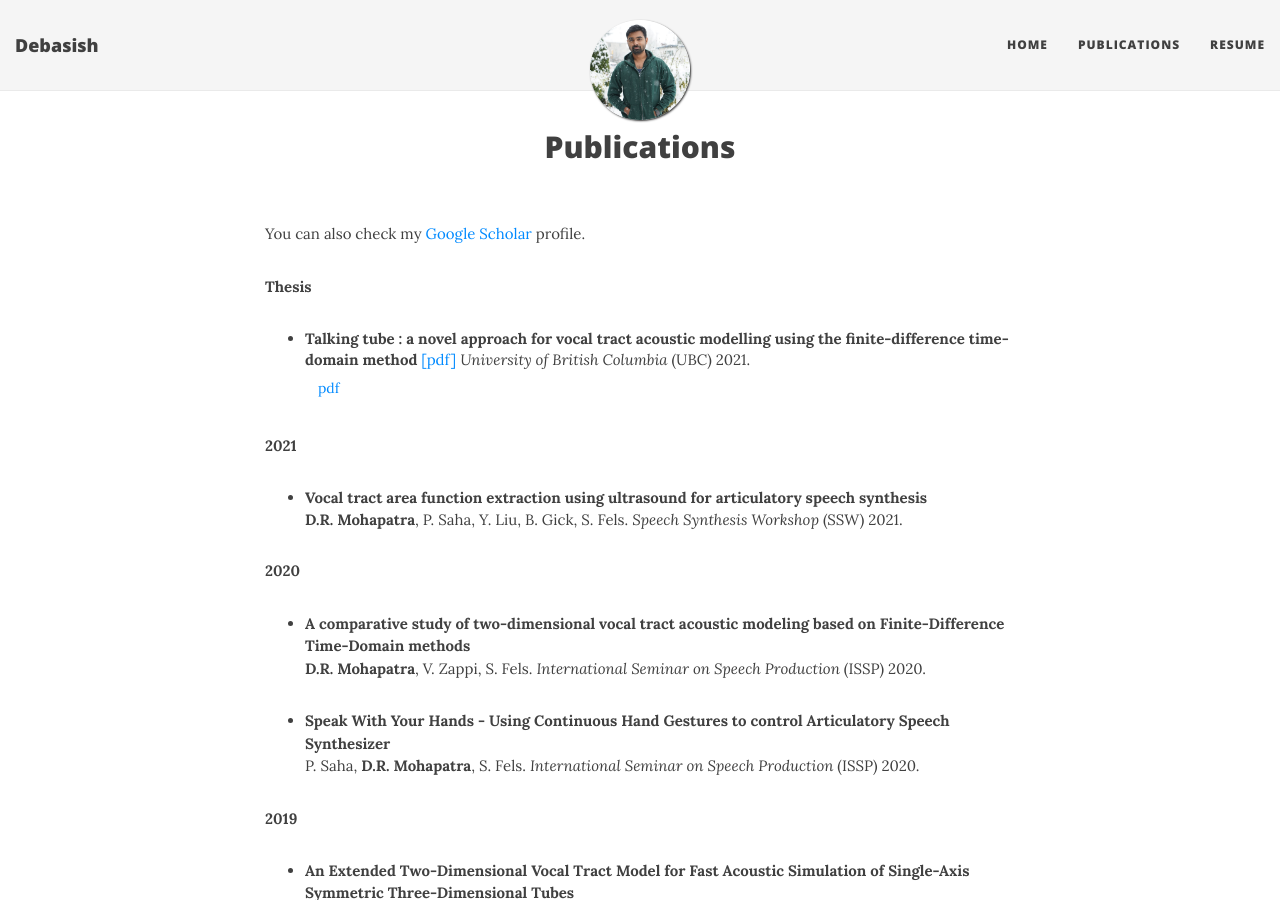
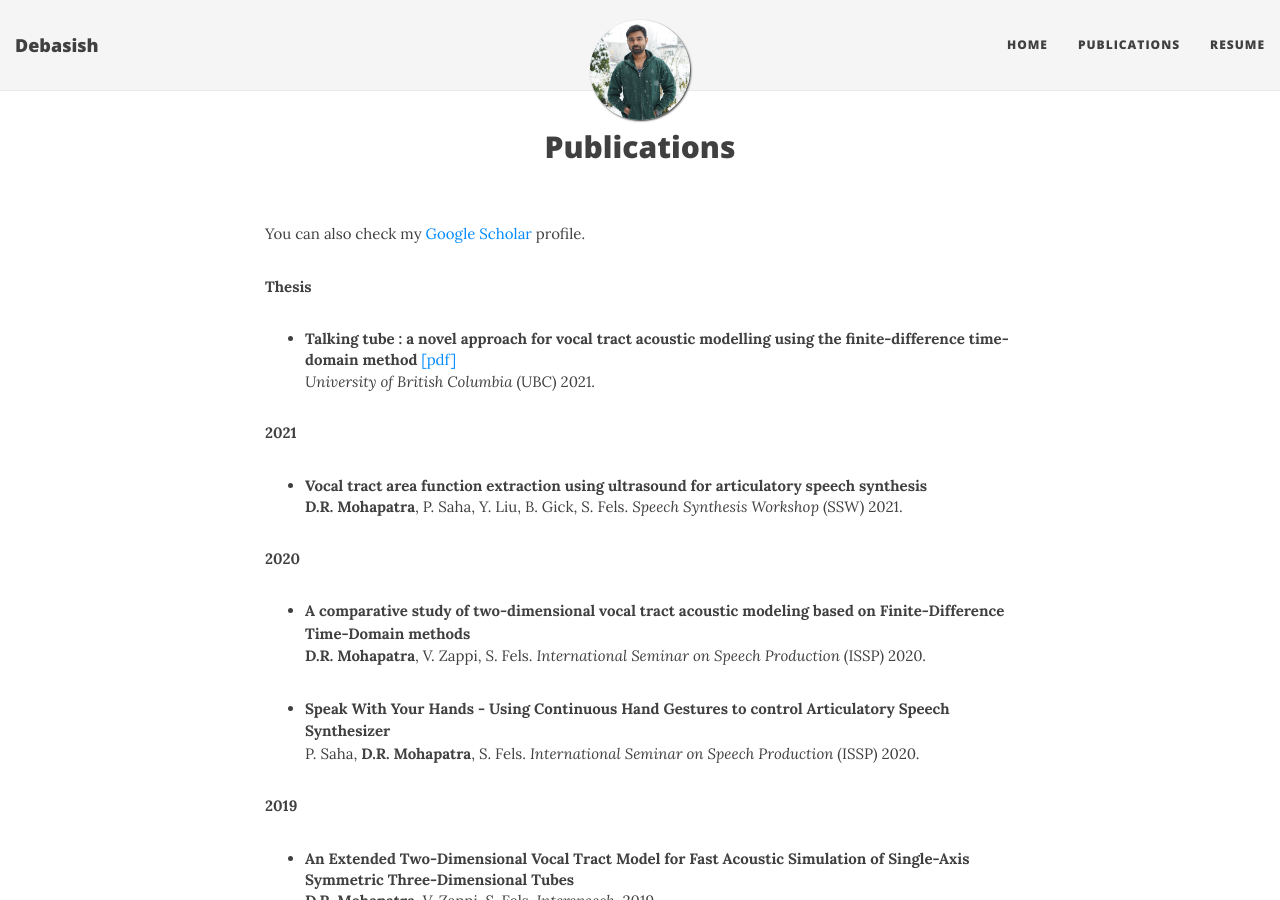
Before and after one commit to Debasishray19/debasishray19.github.io, a Jekyll site: the page built from publications.md, in a window 1280 px wide and 900 px high. Built offline with Jekyll 4.4.1, drawn with Linux system fonts in a browser that asks for light colours; nearby versions of some CDN libraries.

Commit message:
Update publications.md

```diff
--- a/publications.md
+++ b/publications.md
@@ -7,9 +7,8 @@ You can also check my <a href="https://scholar.google.com/citations?user=HzIWE5k
 <br />
 
 **Thesis**
-- **Talking tube : a novel approach for vocal tract acoustic modelling using the finite-difference time-domain method** [[pdf]](https://open.library.ubc.ca/cIRcle/collections/ubctheses/24/items/1.0396919)
+- **Talking tube : a novel approach for vocal tract acoustic modelling using the finite-difference time-domain method** [[pdf]](https://open.library.ubc.ca/cIRcle/collections/ubctheses/24/items/1.0396919)\
 	*University of British Columbia* (UBC) 2021.
-	[pdf](https://open.library.ubc.ca/cIRcle/collections/ubctheses/24/items/1.0396919){: .btn}
 
 **2021**
 - **Vocal tract area function extraction using ultrasound for articulatory speech synthesis**
```
